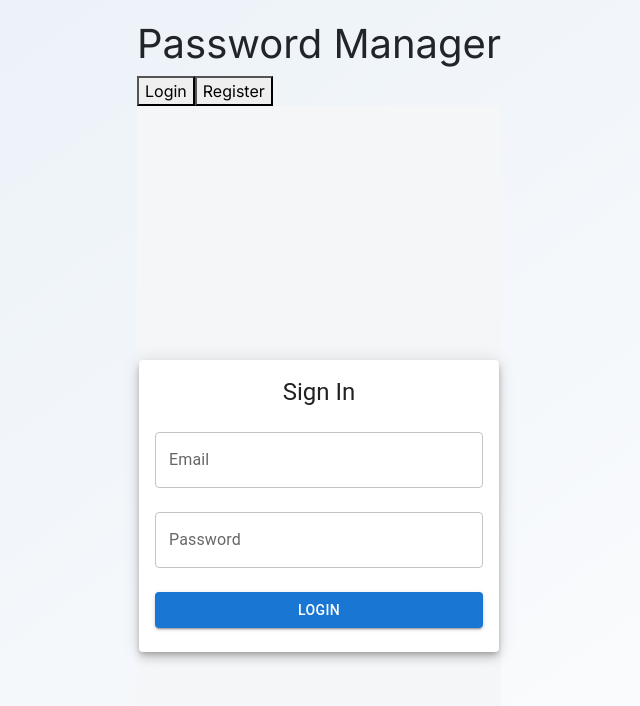
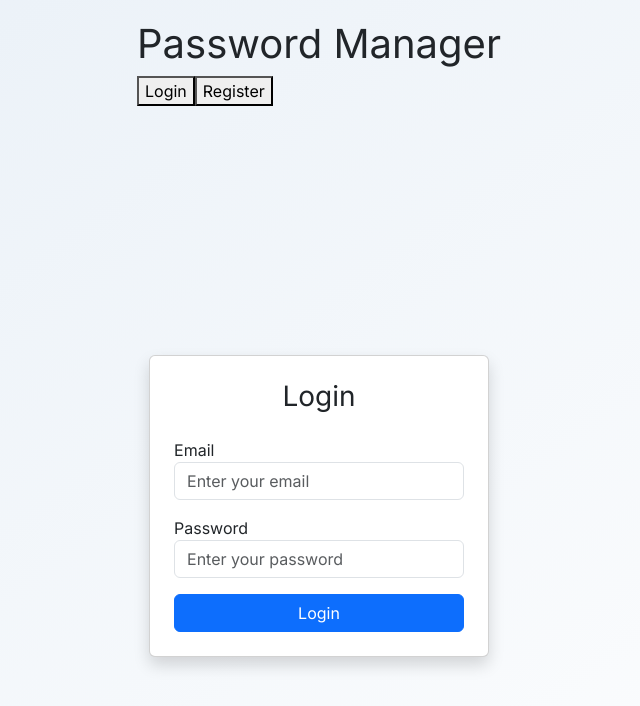
Before and after one commit to SurajNatekar28/password-manager-frontend, a React (Create React App) app: page / in a window 1280 px wide. Shown: the top 706 px of the page, without its empty margins (321-961 px from the left). Built offline with nearby package versions, Linux system fonts and the light colour scheme.

Commit message:
release zip

```diff
--- a/src/components/Login.js
+++ b/src/components/Login.js
@@ -1,90 +1,52 @@
 import React, { useState } from "react";
 import axios from "axios";
-import {
-  Box,
-  Button,
-  Card,
-  CardContent,
-  TextField,
-  Typography,
-  Snackbar,
-  Alert
-} from "@mui/material";
 
 function Login({ setToken }) {
   const [email, setEmail] = useState("");
   const [password, setPassword] = useState("");
-  const [snack, setSnack] = useState({ open: false, message: "", severity: "success" });
-
-  const handleCloseSnack = () => setSnack({ ...snack, open: false });
 
   const login = async () => {
     try {
       const res = await axios.post(`${process.env.REACT_APP_API}/auth/login`, {
         email,
-        password,
+        password
       });
-      setSnack({ open: true, message: "Login successful!", severity: "success" });
+      alert("Login successful!");
       setToken(res.data.token);
     } catch (err) {
-      setSnack({ open: true, message: "Login failed. Check credentials.", severity: "error" });
+      alert("Login failed. Check credentials.");
     }
   };
 
   return (
-    <Box
-      sx={{
-        minHeight: "100vh",
-        display: "flex",
-        justifyContent: "center",
-        alignItems: "center",
-        bgcolor: "#f4f6f8",
-      }}
-    >
-      <Card sx={{ width: 360, boxShadow: 6 }}>
-        <CardContent>
-          <Typography variant="h5" align="center" gutterBottom>
-            Sign In
-          </Typography>
-          <TextField
-            label="Email"
-            variant="outlined"
-            fullWidth
-            margin="normal"
+    <div className="container d-flex justify-content-center align-items-center" style={{ minHeight: "100vh" }}>
+      <div className="card p-4 shadow" style={{ width: "100%", maxWidth: "400px" }}>
+        <h3 className="text-center mb-4">Login</h3>
+        <div className="form-group mb-3">
+          <label>Email</label>
+          <input
+            type="email"
+            className="form-control"
+            placeholder="Enter your email"
             value={email}
             onChange={e => setEmail(e.target.value)}
           />
-          <TextField
-            label="Password"
+        </div>
+        <div className="form-group mb-3">
+          <label>Password</label>
+          <input
             type="password"
-            variant="outlined"
-            fullWidth
-            margin="normal"
+            className="form-control"
+            placeholder="Enter your password"
             value={password}
             onChange={e => setPassword(e.target.value)}
           />
-          <Button
-            variant="contained"
-            fullWidth
-            sx={{ mt: 2 }}
-            onClick={login}
-          >
-            Login
-          </Button>
-        </CardContent>
-      </Card>
-
-      <Snackbar
-        open={snack.open}
-        autoHideDuration={3000}
-        onClose={handleCloseSnack}
-        anchorOrigin={{ vertical: "top", horizontal: "center" }}
-      >
-        <Alert severity={snack.severity} onClose={handleCloseSnack}>
-          {snack.message}
-        </Alert>
-      </Snackbar>
-    </Box>
+        </div>
+        <button className="btn btn-primary w-100" onClick={login}>
+          Login
+        </button>
+      </div>
+    </div>
   );
 }
 
```
